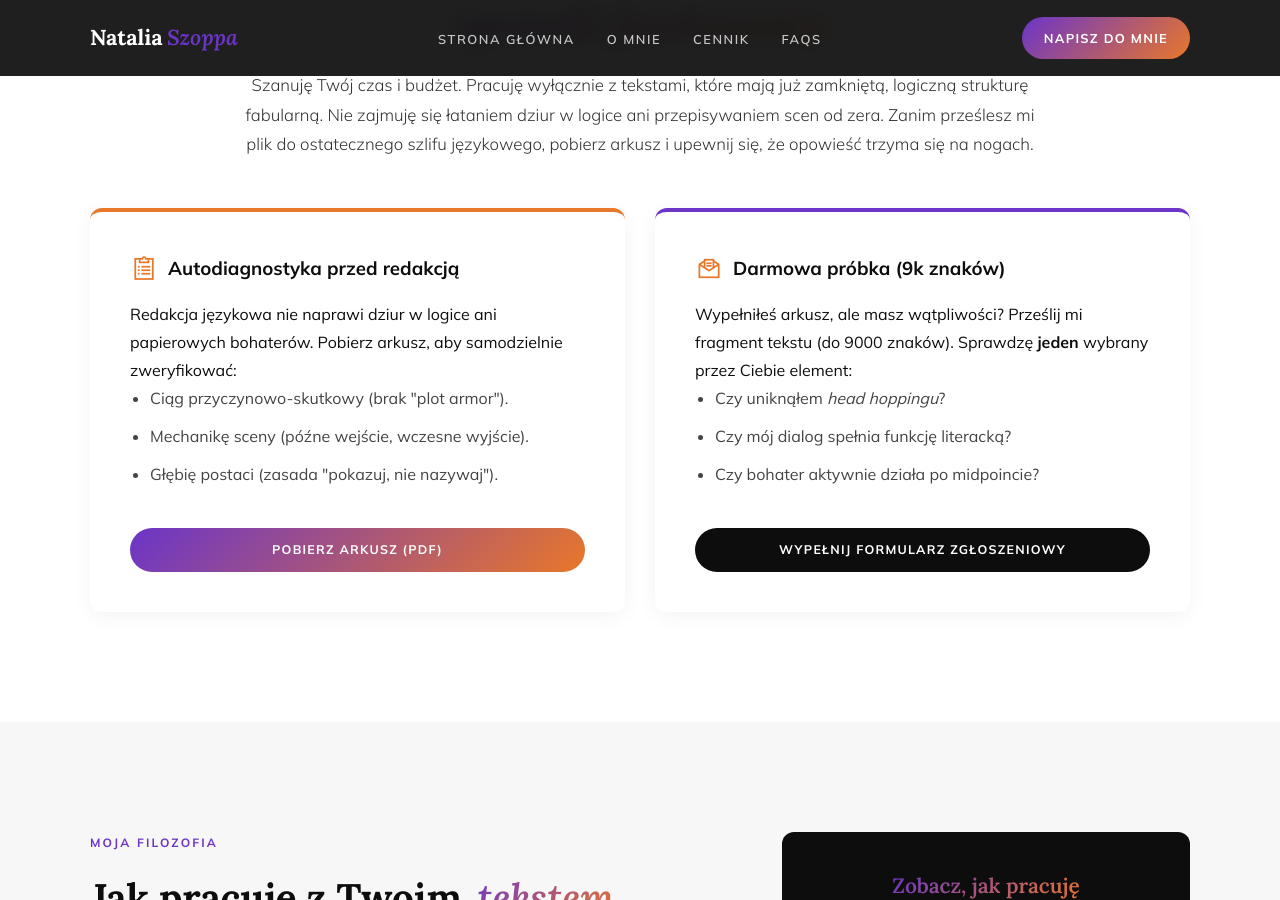
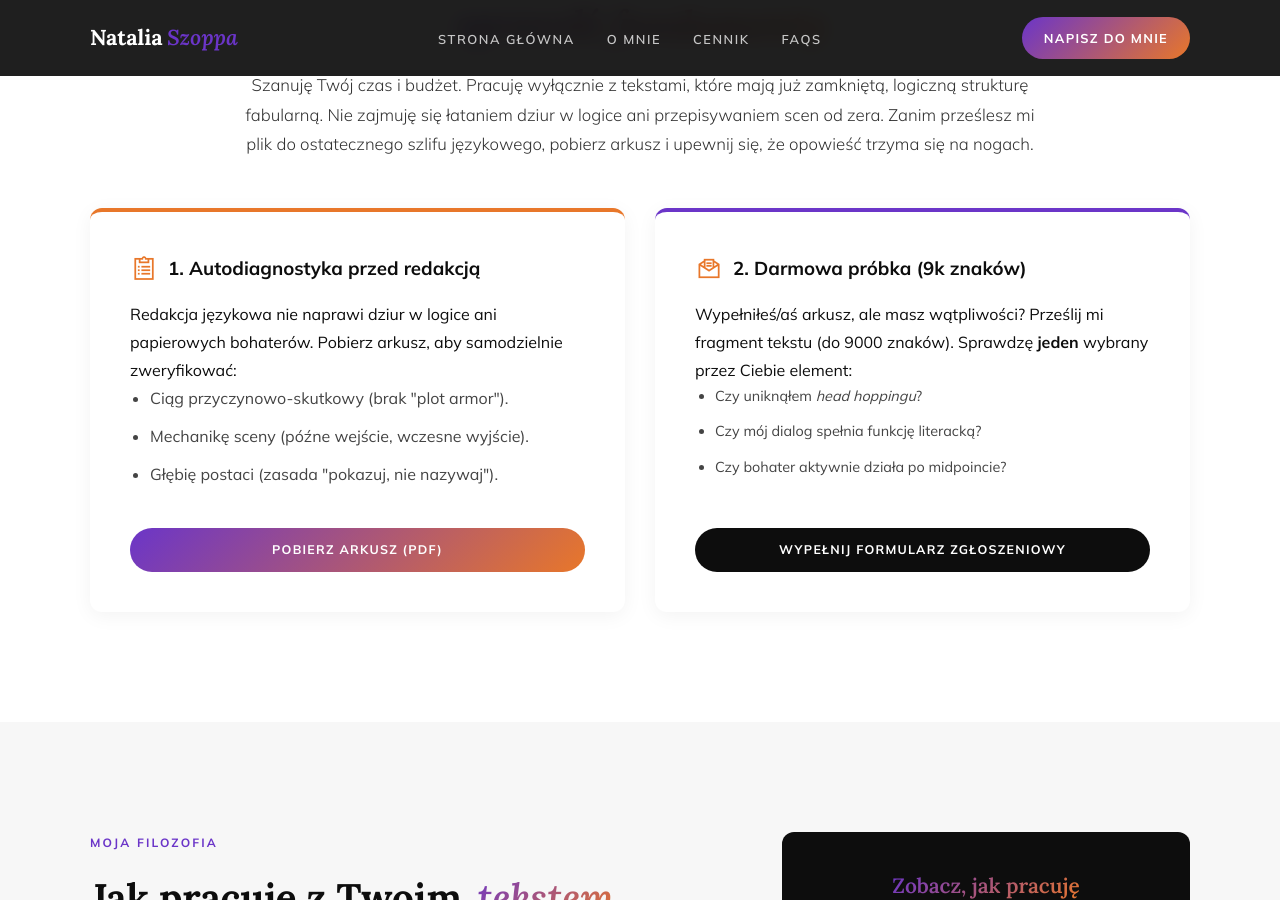
Before and after one commit to Bonnie00726/nataliaszoppa, a Jekyll site: the page built from index.html, in a window 1280 px wide and 900 px high, scrolled down 3091 px. Built offline with Jekyll 4.4.1, drawn with Linux system fonts in a browser that asks for light colours.

Commit message:
Update index.html

```diff
--- a/index.html
+++ b/index.html
@@ -44,7 +44,6 @@
 .diag-card h3 i { font-size: 1.5em; color: var(--grad-end, #d4af37); }
 .diag-card ul { margin-bottom: 30px; padding-left: 20px; flex-grow: 1; color: #444; }
 .diag-card ul li { margin-bottom: 10px; }
-.services-grid-3 { display: grid; grid-template-columns: repeat(auto-fit, minmax(300px, 1fr)); gap: 30px; margin-top: 40px; }
 
 @media (max-width: 768px) {
     .author-path { flex-wrap: wrap; justify-content: center; }
@@ -108,6 +107,51 @@
 .faq-a-item p { font-family: var(--sans); font-size: 1rem; color: var(--ink-soft); line-height: 1.7; font-weight: 300; margin-bottom: 16px; }
 .faq-a-item p:last-child { margin-bottom: 0; }
 
+/* Style wnętrza modali: Obejmuje / Nie obejmuje */
+.modal-split-grid {
+    display: grid;
+    grid-template-columns: repeat(auto-fit, minmax(260px, 1fr));
+    gap: 20px;
+    margin-bottom: 24px;
+}
+.modal-split-box {
+    border-radius: var(--radius);
+    padding: 20px;
+    border: 1px solid;
+}
+.modal-split-box h4 {
+    font-family: var(--sans);
+    font-size: 1rem;
+    margin-bottom: 12px;
+    display: flex;
+    align-items: center;
+    gap: 8px;
+}
+.modal-split-box ul {
+    padding-left: 20px;
+    font-size: 0.95rem;
+    line-height: 1.5;
+    margin: 0;
+}
+.modal-split-box ul li { margin-bottom: 8px; }
+.modal-split-box ul li:last-child { margin-bottom: 0; }
+
+/* Box podsumowujący efekt współpracy */
+.modal-delivery-box {
+    display: flex;
+    gap: 16px;
+    align-items: flex-start;
+    background: var(--paper-warm);
+    border: 1px solid var(--paper-mid);
+    border-left: 4px solid var(--grad-start);
+    border-radius: var(--radius);
+    padding: 20px;
+    margin-bottom: 24px;
+}
+.modal-delivery-box i { font-size: 2rem; color: var(--grad-start); flex-shrink: 0; }
+.modal-delivery-box strong.delivery-title { display: block; margin-bottom: 6px; font-size: 1.05rem; color: var(--ink); }
+.modal-delivery-box p { font-size: 0.95rem; color: var(--ink-soft); line-height: 1.5; margin: 0; }
+
 @media (max-width: 992px) {
     .stats-container { flex-wrap: wrap; gap: 40px; justify-content: center; }
     .stat-block { min-width: 40%; }
@@ -144,8 +188,7 @@
             zasługują na najlepszą oprawę
         </h1>
          <p class="hero-sub">Pomagam twórcom publikować teksty, które robią trwałe wrażenie.</p>
-
-
+    </div>
 </header>
 
 <div class="specializations-bar reveal">
@@ -252,7 +295,6 @@
           </div>
         </div>
 
-        <!-- Nowy blok informacyjny z przyciskiem -->
         <div class="reveal delay-2" style="text-align: center; margin-top: 35px;">
             <p style="color: var(--ink-muted); font-size: 0.95rem; margin-bottom: 24px;">
                 <em>* Kolejne kroki wieńczące proces to opcjonalny <strong>skład DTP</strong> oraz <strong>korekta poskładowa</strong>.</em>
@@ -273,7 +315,7 @@
 
         <div class="diag-grid reveal delay-3">
             <div class="diag-card">
-                <h3><i class="las la-clipboard-list"></i> Autodiagnostyka przed redakcją</h3>
+                <h3><i class="las la-clipboard-list"></i> 1. Autodiagnostyka przed redakcją</h3>
                 <p>Redakcja językowa nie naprawi dziur w logice ani papierowych bohaterów. Pobierz arkusz, aby samodzielnie zweryfikować:</p>
                 <ul>
                     <li>Ciąg przyczynowo-skutkowy (brak "plot armor").</li>
@@ -284,9 +326,9 @@
             </div>
 
             <div class="diag-card" style="border-top-color: var(--grad-start);">
-                <h3><i class="las la-envelope-open-text"></i> Darmowa próbka (9k znaków)</h3>
-                <p>Wypełniłeś arkusz, ale masz wątpliwości? Prześlij mi fragment tekstu (do 9000 znaków). Sprawdzę <b>jeden</b> wybrany przez Ciebie element:</p>
-                <ul>
+                <h3><i class="las la-envelope-open-text"></i> 2. Darmowa próbka (9k znaków)</h3>
+                <p>Wypełniłeś/aś arkusz, ale masz wątpliwości? Prześlij mi fragment tekstu (do 9000 znaków). Sprawdzę <b>jeden</b> wybrany przez Ciebie element:</p>
+                <ul style="font-size: 0.9em;">
                     <li>Czy uniknąłem <i>head hoppingu</i>?</li>
                     <li>Czy mój dialog spełnia funkcję literacką?</li>
                     <li>Czy bohater aktywnie działa po midpoincie?</li>
@@ -600,7 +642,6 @@
     </div>
 </section>
 
-<!-- MODAL: Redakcja Strukturalna -->
 <div id="modal-struktura" class="modal">
   <div class="modal-content modal-large">
     <span class="close-btn">&times;</span>
@@ -610,82 +651,119 @@
         <p>Głęboka analiza „mięsa” powieści. Zabezpiecza fundamenty, zanim zaczniesz polerować słowa.</p>
     </div>
 
-    <h4 class="modal-h4">Co wchodzi w skład usługi?</h4>
-    <div class="modal-features">
-        <div class="feature-card feature-card--highlight">
-            <div class="feature-icon"><i class="las la-file-alt"></i></div>
-            <h4>Raport z lektury (Ocena tekstu)</h4>
-            <p>Szczegółowy dokument diagnozujący m.in. płaskich bohaterów, dziury w logicznym ciągu przyczynowo-skutkowym oraz spadki tempa akcji.</p>
+    <div class="modal-split-grid">
+        <div class="modal-split-box" style="background: #ECF6EC; border-color: #c8e6c9;">
+            <h4 style="color: #2E7D32;"><i class="las la-check-circle" style="font-size: 1.4rem;"></i> Co obejmuje?</h4>
+            <ul style="color: #1f4d24;">
+                <li>Analizę logiczną i badanie ciągu przyczynowo-skutkowego.</li>
+                <li>Weryfikację motywacji i realnego rozwoju bohaterów.</li>
+                <li>Analizę tempa akcji (pacing) i punktów zwrotnych (beaty).</li>
+            </ul>
         </div>
-        <div class="feature-card">
-            <div class="feature-icon"><i class="las la-comment-dots"></i></div>
-            <h4>Kierunkowe dymki</h4>
-            <p>Zostawiam punktowe komentarze na marginesach manuskryptu: pokazuję, gdzie dokładnie bohater zachowuje się nielogicznie, a Ty samodzielnie go naprawiasz.</p>
+        <div class="modal-split-box" style="background: #FAEDED; border-color: #ffcdd2;">
+            <h4 style="color: #B31B1B;"><i class="las la-times-circle" style="font-size: 1.4rem;"></i> Czego NIE obejmuje?</h4>
+            <ul style="color: #5c1f1f;">
+                <li>Poprawiania literówek, przecinków i stylistyki zdań.</li>
+                <li>Dopisywania nowych scen za Ciebie (ja wskazuję luki, Ty je wypełniasz).</li>
+                <li>Ponownego sprawdzenia poprawionego tekstu w ramach tej samej usługi.</li>
+            </ul>
+        </div>
+    </div>
+
+    <div class="modal-delivery-box">
+        <i class="las la-box-open"></i>
+        <div>
+            <strong class="delivery-title">Co otrzymujesz po współpracy?</strong>
+            <p>Obszerny <strong>Raport z lektury</strong> diagnozujący główne problemy fabularne oraz plik manuskryptu z gęsto rozsianymi <strong>kierunkowymi dymkami komentarzy</strong>, w których wskazuję miejsca wymagające Twojej interwencji autorskiej.</p>
         </div>
     </div>
 
     <div class="modal-action">
-        <a href="#" class="btn-primary">Wypełnij formularz wyceny</a>
+        <a href="#" class="btn-primary">Wypełnij formularz zgłoszeniowy</a>
     </div>
   </div>
 </div>
 
-<!-- MODAL: Szlif Językowy -->
 <div id="modal-jezyk" class="modal">
   <div class="modal-content modal-large">
     <span class="close-btn">&times;</span>
     <div class="modal-header">
         <div class="eyebrow-label" style="color: var(--grad-end);">Najczęściej wybierany</div>
         <h3>Szlif Językowy i Stylistyczny</h3>
-        <p>Porządkuję styl, poprawiam błędy leksykalne i dbam o naturalny flow. Pakiet dla tekstów o zamkniętej fabule.</p>
+        <p>Porządkuję styl, poprawiam błędy i dbam o naturalny flow. Pakiet wyłącznie dla tekstów o zamkniętej fabule.</p>
     </div>
 
-    <h4 class="modal-h4">Czego NIE obejmuje ten pakiet?</h4>
-    <ul style="margin-bottom: 20px; line-height: 1.6; color: #444; padding-left: 20px;">
-        <li><strong>Przepisywania scen:</strong> Nie dopisuję dialogów ani akcji, żeby uratować dynamikę – wskazuję problem, a Ty decydujesz, jak go rozwiązać.</li>
-        <li><strong>Analizy strukturalnej:</strong> Nie sprawdzam, czy Twój bohater przeszedł poprawnie 15 beatów i czy masz w tekście dobry *midpoint*.</li>
-        <li><strong>Psychologii bohatera:</strong> Jeśli postać działa nielogicznie, oznaczę to, ale nie stworzę dla niej nowej motywacji.</li>
-    </ul>
+    <div class="modal-split-grid">
+        <div class="modal-split-box" style="background: #ECF6EC; border-color: #c8e6c9;">
+            <h4 style="color: #2E7D32;"><i class="las la-check-circle" style="font-size: 1.4rem;"></i> Co obejmuje?</h4>
+            <ul style="color: #1f4d24;">
+                <li>Wygładzanie zdań i usuwanie nagromadzonych powtórzeń.</li>
+                <li>Poprawę dynamiki opisów i ucinanie „pustych” dialogów.</li>
+                <li>Końcową korektę techniczną (ortografia, interpunkcja).</li>
+            </ul>
+        </div>
+        <div class="modal-split-box" style="background: #FAEDED; border-color: #ffcdd2;">
+            <h4 style="color: #B31B1B;"><i class="las la-times-circle" style="font-size: 1.4rem;"></i> Czego NIE obejmuje?</h4>
+            <ul style="color: #5c1f1f;">
+                <li>Łatania dziur w logice wydarzeń i pancerzy fabularnych.</li>
+                <li>Przebudowy psychologii płaskich postaci.</li>
+                <li>Sprawdzania 15 beatów fabularnych czy lokalizacji midpointu.</li>
+            </ul>
+        </div>
+    </div>
 
-    <div class="notice-box-modal">
-        <i class="las la-check-circle"></i>
+    <div class="modal-delivery-box">
+        <i class="las la-box-open"></i>
         <div>
-            <strong>Co zyskujesz:</strong> Bezbłędny i wygładzony tekst, gotowy do druku. Dodatkowo masz <u>dwa tygodnie</u> na zatwierdzenie poprawek, po czym wykonuję finalną korektę kontrolną.
+            <strong class="delivery-title">Co otrzymujesz po współpracy?</strong>
+            <p>Bezbłędny, płynny tekst w pliku MS Word z widocznym śledzeniem zmian. Dodatkowo masz <u>14 dni</u> na ostateczną akceptację poprawek, po czym wykonuję dla Ciebie ostatnią, darmową <strong>rewizję (korektę kontrolną)</strong>.</p>
         </div>
     </div>
 
     <div class="modal-action">
-        <a href="#" class="btn-primary">Wypełnij formularz wyceny</a>
+        <a href="#" class="btn-primary">Wypełnij formularz zgłoszeniowy</a>
     </div>
   </div>
 </div>
 
-<!-- MODAL: Skład DTP -->
 <div id="modal-dtp" class="modal">
   <div class="modal-content modal-large">
     <span class="close-btn">&times;</span>
     <div class="modal-header">
-        <div class="eyebrow-label">Finalny format</div>
+        <div class="eyebrow-label" style="color: var(--grad-start);">Finalny format</div>
         <h3>Skład DTP i E-booki</h3>
         <p>Przekształcam Twój tekst w gotowy do druku materiał (PDF) lub profesjonalnego e-booka (EPUB).</p>
     </div>
 
-    <h4 class="modal-h4">Co wchodzi w skład usługi?</h4>
-    <div class="modal-features">
-        <div class="feature-card">
-            <div class="feature-icon"><i class="las la-swatchbook"></i></div>
-            <h4>Typografia z licencją</h4>
-            <p>Dobieram układ strony, marginesy oraz licencjonowane fonty idealnie pasujące do gatunku i nastroju Twojej książki.</p>
+    <div class="modal-split-grid">
+        <div class="modal-split-box" style="background: #ECF6EC; border-color: #c8e6c9;">
+            <h4 style="color: #2E7D32;"><i class="las la-check-circle" style="font-size: 1.4rem;"></i> Co obejmuje?</h4>
+            <ul style="color: #1f4d24;">
+                <li>Projekt układu strony i dobór licencjonowanej typografii.</li>
+                <li>Eliminację błędów składu (wdowy, sieroty, bękarty).</li>
+                <li>Korektę poskładową (wyłapanie ostatnich usterek wizualnych na stronie).</li>
+            </ul>
         </div>
-        <div class="feature-card">
-            <div class="feature-icon"><i class="las la-search"></i></div>
-            <h4>Kontrola jakości</h4>
-            <p>Poprawiam typowe błędy składu (wdowy, sieroty, bękarty), wyłapuję ocalałe literówki oraz precyzyjnie formatuję oprawę graficzną rozdziałów.</p>
+        <div class="modal-split-box" style="background: #FAEDED; border-color: #ffcdd2;">
+            <h4 style="color: #B31B1B;"><i class="las la-times-circle" style="font-size: 1.4rem;"></i> Czego NIE obejmuje?</h4>
+            <ul style="color: #5c1f1f;">
+                <li>Redakcji językowej ani poprawiania stylu zdań na tym etapie.</li>
+                <li>Zmian merytorycznych i dopisywania wątków (zmiany na "szczotce" dużo kosztują).</li>
+                <li>Tworzenia ilustracji do książki i projektowania okładki.</li>
+            </ul>
+        </div>
+    </div>
+
+    <div class="modal-delivery-box">
+        <i class="las la-box-open"></i>
+        <div>
+            <strong class="delivery-title">Co otrzymujesz po współpracy?</strong>
+            <p>Gotowe, sparametryzowane <strong>pliki PDF</strong> spełniające rygorystyczne wymogi współczesnych drukarń offsetowych/cyfrowych, oraz w pełni responsywne <strong>pliki EPUB/MOBI</strong>, gotowe do natychmiastowej dystrybucji na platformach self-publishingowych.</p>
         </div>
     </div>
 
     <div class="modal-action">
-        <a href="#" class="btn-primary">Wypełnij formularz wyceny</a>
+        <a href="#" class="btn-primary">Wypełnij formularz zgłoszeniowy</a>
     </div>
   </div>
 </div>
```
